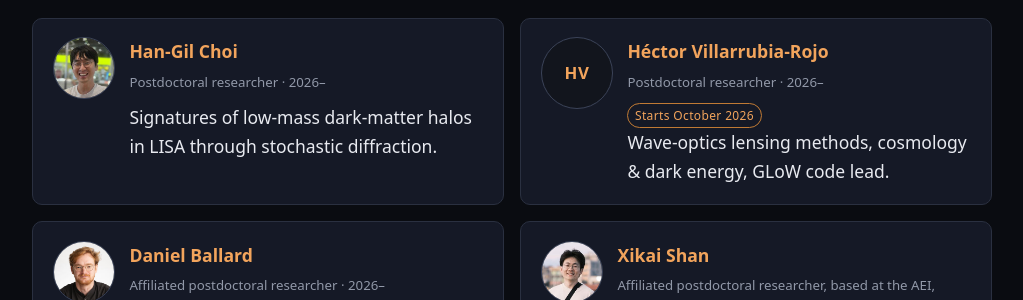
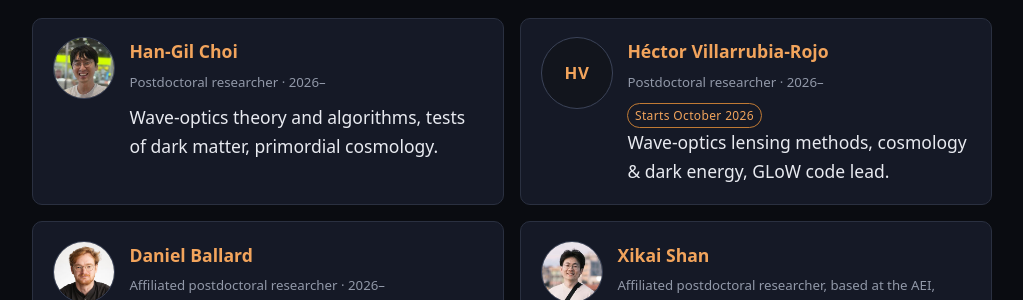
Before and after one commit to glow-astro/website, a Jekyll site: the page built from team.html, in a window 1280 px wide and 900 px high, scrolled down 484 px. Shown: the part 155-455 px from the top of the window, without its empty margins (128-1151 px from the left). Built offline with Jekyll 4.4.1, drawn with Linux system fonts in a browser that asks for light colours.

Commit message:
Choi's description, as he gave it
Broadens from one result to what he actually works on: the old line named
only the LISA stochastic-diffraction paper.

Co-Authored-By: Claude Opus 5 (1M context) <noreply@anthropic.com>
Claude-Session: https://claude.ai/code/session_01L7GT62S61eYxRuSFTmWGfu

```diff
--- a/_data/people.yml
+++ b/_data/people.yml
@@ -59,7 +59,7 @@ current:
     stage: postdoc
     role: "Postdoctoral researcher"
     years: "2026–"
-    topic: "Signatures of low-mass dark-matter halos in LISA through stochastic diffraction."
+    topic: "Wave-optics theory and algorithms, tests of dark matter, primordial cosmology."
 
   - name: "Héctor Villarrubia-Rojo"
     url: "https://inspirehep.net/authors/1897475"
```
